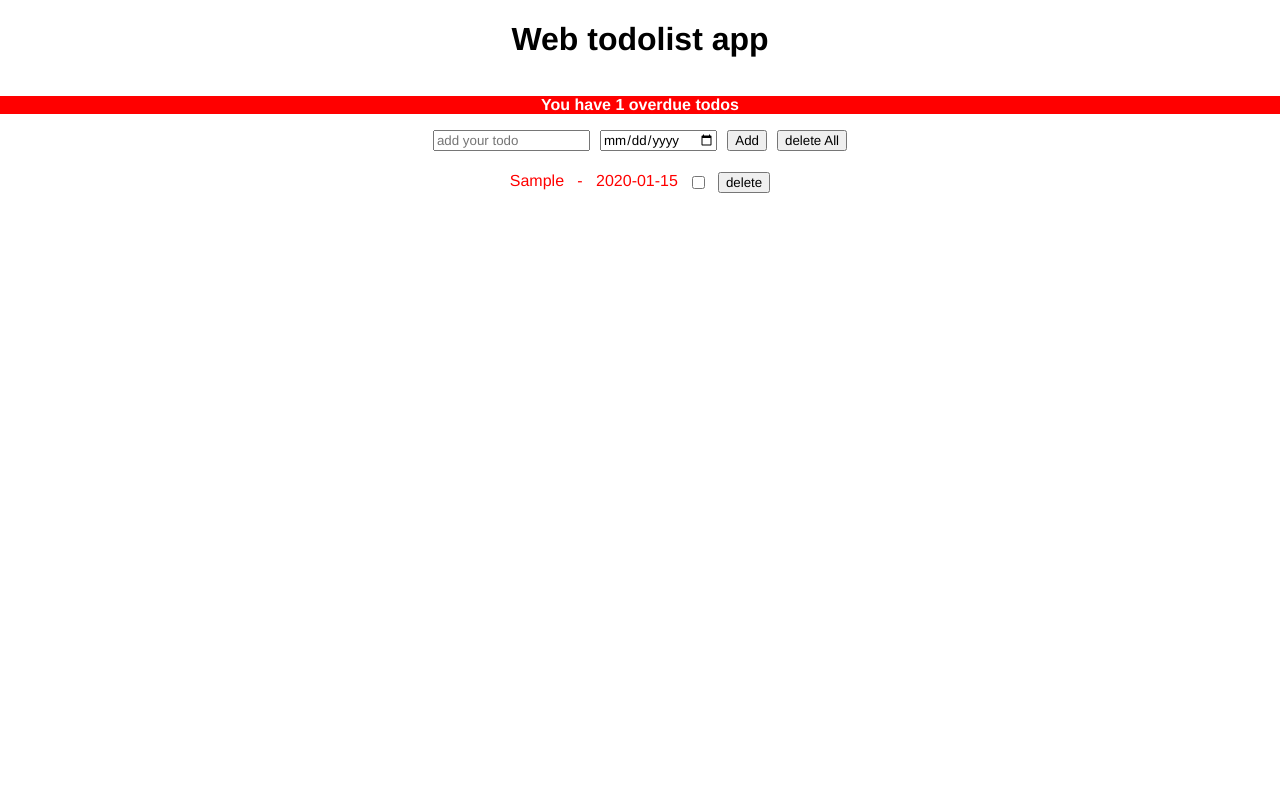
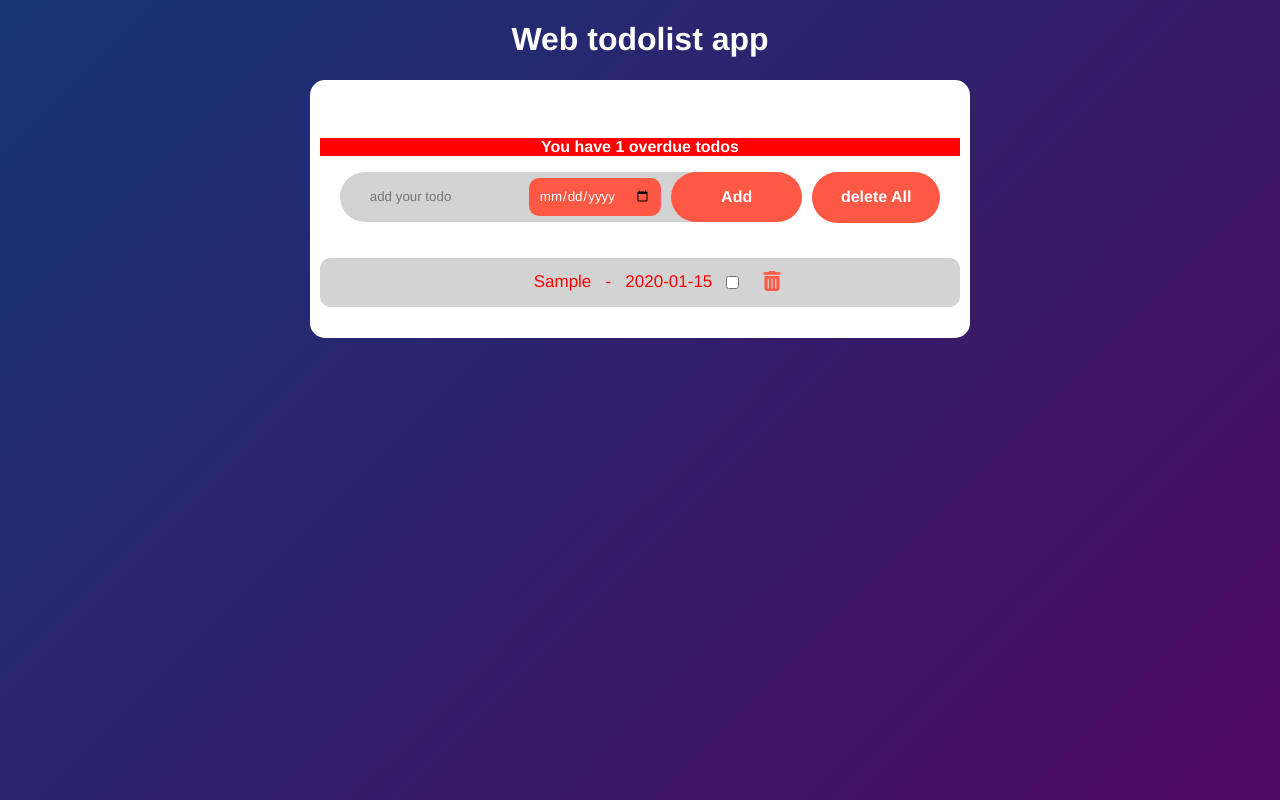
Before and after one commit to HakiEBIBI/web-todo, a website built with Vite: page index.html in a window 1280 px wide. Both pictures are taken after typing "Sample", "2020-01-15" into the empty fields and a click on the button "Add". Built offline with nearby package versions, Linux system fonts and the light colour scheme.

Commit message:
style: changed all the style of the siteweb

```diff
--- a/index.html
+++ b/index.html
@@ -8,18 +8,22 @@
 </head>
 <body>
 <h1 class="title-site">Web todolist app</h1>
+<div id="all">
 <p id="todo-creation-error"></p>
 <p id="overdue-date"></p>
 <div class="all-todo-input">
+  <div id="input-and-button">
   <input id="todo-input" type="text" placeholder="add your todo">
-  <input type="date" id="datetime-input">
+    <input type="date" id="datetime-input">
   <button id="add-todo-button">Add</button>
+</div>
+
   <button id="delete-all">delete All</button>
 </div>
 <ul id="todo-element">
 
 </ul>
-
+</div>
 <script type="module" src="/src/main.ts"></script>
 </body>
 </html>
--- a/src/main.ts
+++ b/src/main.ts
@@ -98,8 +98,14 @@ if (
     checkbox.type = 'checkbox'
     checkbox.checked = todo.completed
 
+    const trashButtonImage = document.createElement('img')
+    trashButtonImage.setAttribute('src', 'public/trash-can-solid.svg')
+    trashButtonImage.style.width = '20px'
+    trashButtonImage.style.height = '20px'
+
     const button = document.createElement('button')
-    button.textContent = 'delete'
+    button.append(trashButtonImage)
+    button.classList.add('button-delete-single-todo')
 
     const li = document.createElement('li')
     li.textContent = `${todo.text}\xa0\xa0 - \xa0\xa0${todo.date}`
--- a/src/style.css
+++ b/src/style.css
@@ -8,19 +8,49 @@ body {
   font-family: Helvetica, Arial, sans-serif;
 }
 
+body {
+  background: linear-gradient(135deg, #153677, #4e085f);
+  background-attachment: fixed;
+}
 .title-site {
   display: flex;
+  color: white;
   justify-content: center;
 }
 
 .title-todo {
-  margin: 0px;
+  margin: auto;
   display: flex;
   justify-content: center;
 }
 
 #todo-input {
-  margin-right: 10px;
+  flex: 1;
+  border: none;
+  outline: none;
+  background: transparent;
+  padding: 10px;
+}
+
+#input-and-button {
+  display: flex;
+  align-items: center;
+  justify-content: center;
+  background: lightgrey;
+  border-radius: 30px;
+  padding-left: 20px;
+  margin-bottom: 20px;
+}
+
+#all {
+  background-color: white;
+  padding: 10px;
+  width: 50%;
+  display: flex;
+  flex-direction: column;
+  justify-content: center;
+  margin: auto;
+  border-radius: 15px;
 }
 
 .all-todo-input {
@@ -43,8 +73,39 @@ li {
   gap: 10px;
 }
 
+#add-todo-button {
+  border: none;
+  outline: none;
+  padding: 16px 50px;
+  background: #ff5945;
+  color: white;
+  font-size: 16px;
+  cursor: pointer;
+  border-radius: 40px;
+  font-weight: bold;
+}
+
+#add-todo-button:hover {
+  background: #ff4225;
+}
+
 #datetime-input {
+  background-color: #ff5945;
+  color: white;
+  padding: 10px;
+  border-radius: 10px;
   margin-right: 10px;
+  border: none;
+  cursor: pointer;
+}
+
+ul li {
+  font-size: 17px;
+  padding: 12px 8px 12px 50px;
+  background: lightgrey;
+  border-radius: 10px;
+  margin-bottom: 5px;
+  align-items: center;
 }
 
 #todo-creation-error {
@@ -55,9 +116,21 @@ li {
 
 #delete-all {
   margin-left: 10px;
+  background-color: #ff5945;
+  color: white;
+  border: none;
+  border-radius: 30px;
+  height: 51px;
+  width: 20%;
+  font-weight: bold;
+  font-size: 16px;
+  cursor: pointer;
 }
 
-/* style.css */
+#delete-all:hover {
+  background-color: #ff4225;
+}
+
 .red {
   color: red;
 }
@@ -81,3 +154,10 @@ li {
   justify-content: center;
   font-weight: bold;
 }
+
+.button-delete-single-todo {
+  background: none;
+  border: none;
+  cursor: pointer;
+  padding-left: 10px;
+}
```
Also changed, not shown: public/trash-can-solid.svg (added).
